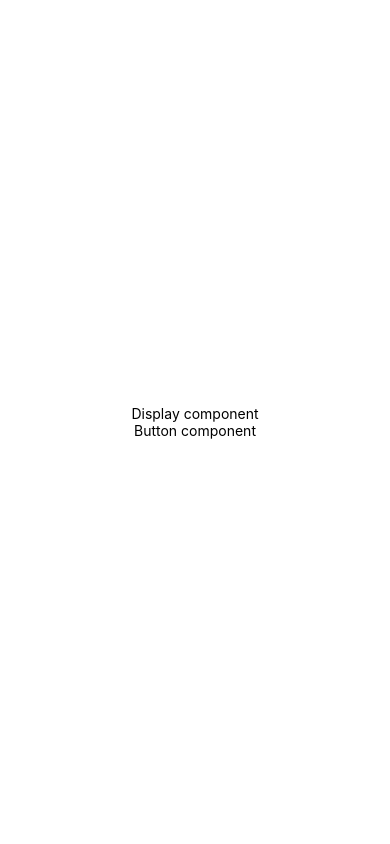
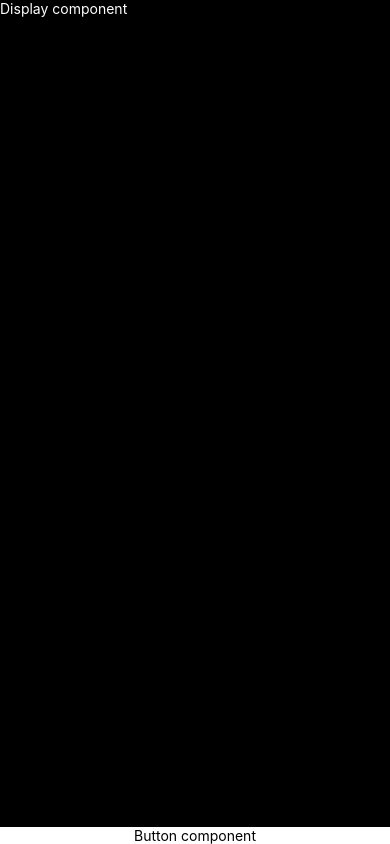
Before and after one commit to araujo0608/calculator, a React Native app: screen / in a window 390 px wide. Built offline with nearby package versions, Linux system fonts and the light colour scheme.

Commit message:
Installing dependecies for Font
From Google Fonts

```diff
--- a/App.js
+++ b/App.js
@@ -1,5 +1,5 @@
 import React from "react";
-import { Text, View, StatusBar } from 'react-native';
+import { Text, View, StatusBar, SafeAreaView } from 'react-native';
 
 import Buttons from "./src/components/Buttons";
 import Display from "./src/components/Display";
@@ -7,9 +7,10 @@ import styles from './styles'; //App StyleSheet
 
 export default function App() {
   return (
-    <View style={styles.container}>
+    <SafeAreaView style={styles.container}>
+      <StatusBar backgroundColor="white" barStyle="dark-content"/>
       <Display />
       <Buttons />
-    </View>
+    </SafeAreaView>
   );
 }
--- a/src/components/Display/index.js
+++ b/src/components/Display/index.js
@@ -4,8 +4,8 @@ import styles from "./styles"; // Display StyleSheet
 
 export default function Display(){
     return(
-        <View>
-            <Text>Display component</Text>
+        <View style={styles.containerDisplay}>
+            <Text style={styles.txtDisplay}>Display component</Text>
         </View>
     );
 }
--- a/src/components/Display/styles.js
+++ b/src/components/Display/styles.js
@@ -1,7 +1,14 @@
 import { StyleSheet } from 'react-native';
 
 const styles = StyleSheet.create({
-    container:{}
+    containerDisplay:{
+        flex: 1,
+        backgroundColor: "#000",
+        width: '100%'
+    },
+    txtDisplay:{
+        color: '#fff'
+    }
 });
 
 export default styles;
```
Also changed, not shown: package.json (+6 -3 lines), 1 other file (tests, documents, lock files or other folders).
